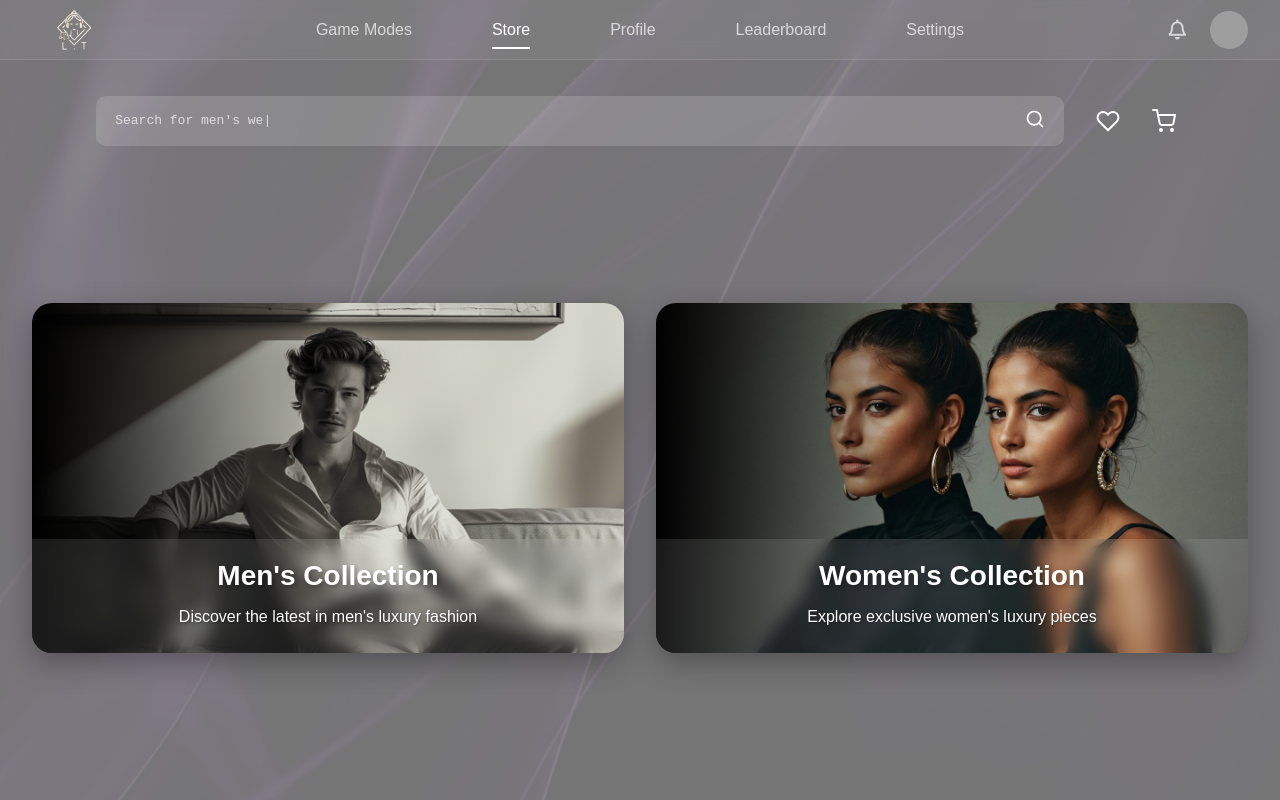
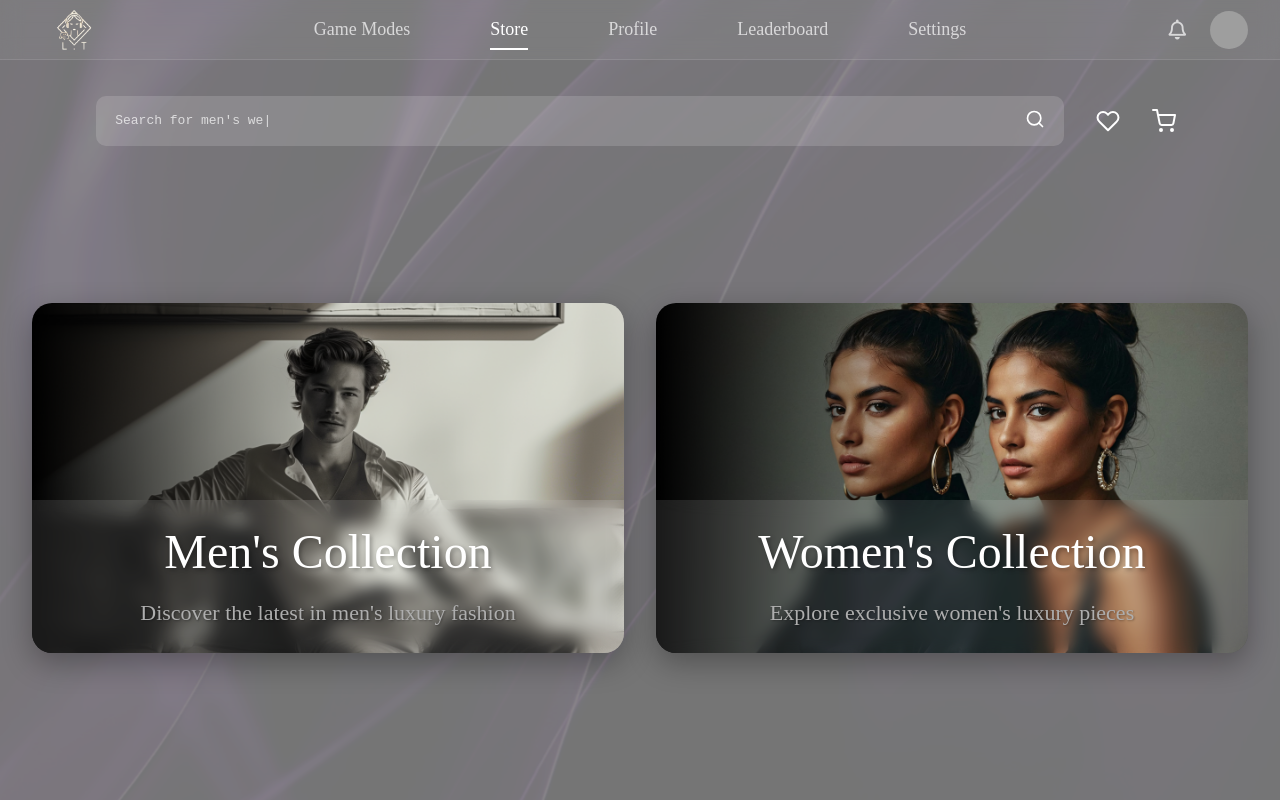
Before and after one commit to luxuryintaste-LIT/lit-ecommerce-backend, a React (Vite) app: page / in a window 1280 px wide. Shown: the top 800 px of the page. Built offline with nearby package versions, Linux system fonts and the light colour scheme; grey boxes are pictures that could not be loaded.

Commit message:
font changed

```diff
--- a/src/styles/CategoryCards.css
+++ b/src/styles/CategoryCards.css
@@ -134,26 +134,30 @@
 }
 
 .card-content h2 {
-  font-size: 1.75rem;
   margin-bottom: 0.5rem;
-  font-weight: 600;
   text-shadow: 2px 2px 4px rgba(0, 0, 0, 0.3);
   opacity: 0;
   transform: translateY(20px);
+  font-size: 48px;
+  font-weight: 500;
+  font-family: 'Poppins';
+  color: #fff;
   animation: fadeInUp 0.8s ease-out forwards;
   animation-delay: 0.6s;
-  font-family: 'Poppins', sans-serif;
+
 }
 
 .card-content p {
   margin-bottom: 0.5rem;
-  font-size: 1rem;
+  font-size: 22px;
+  font-weight: 400;
+  font-family: Poppins;
+  color: #aeaeae;
   opacity: 0;
   text-shadow: 1px 1px 2px rgba(0, 0, 0, 0.3);
   transform: translateY(20px);
   animation: fadeInUp 0.8s ease-out forwards;
   animation-delay: 0.8s;
-  font-family: 'Poppins', sans-serif;
 }
 
 /* Mobile Responsive Design */
--- a/src/styles/Navbar.css
+++ b/src/styles/Navbar.css
@@ -43,15 +43,15 @@
 
 .nav-link {
   color: var(--text-color);
-  font-weight: 400;
+  font-weight: 300;
   opacity: 0.7;
   transition: all 0.3s ease;
-  font-size: 1rem;
+  font-size: 18px;
   text-transform: capitalize;
   position: relative;
   padding: 0.2rem 0;
   white-space: nowrap;
-  font-family: 'Poppins', sans-serif;
+  font-family: 'Poppins';
 }
 
 .nav-link::before {
--- a/src/styles/SearchBar.css
+++ b/src/styles/SearchBar.css
@@ -35,8 +35,9 @@
   padding: 0.8rem 1.2rem;
   border: none;
   background: none;
-  color: white;
-  font-size: 1rem;
+  color: rgba(255, 255, 255, 0.62);
+  font-size: 16px;
+  font-family: 'poppins';
   outline: none;
   width: 100%;
 }
```
